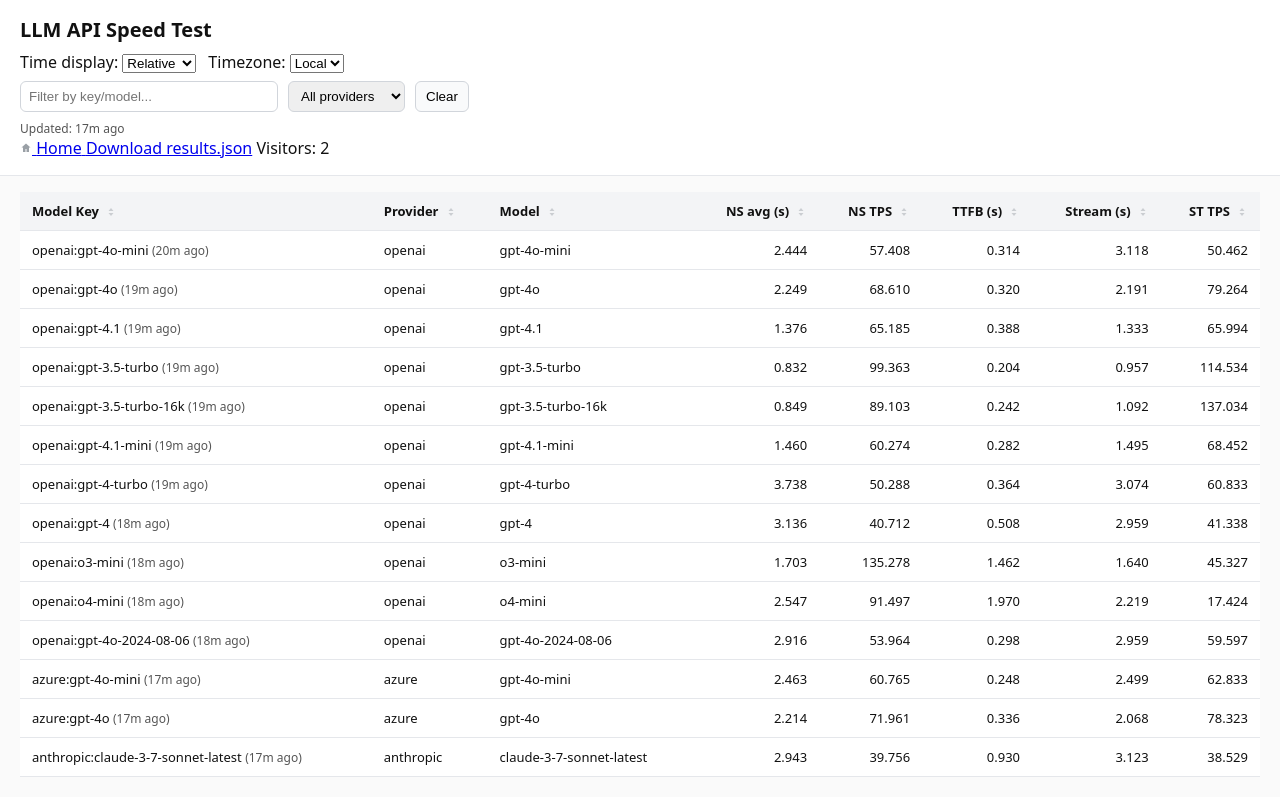
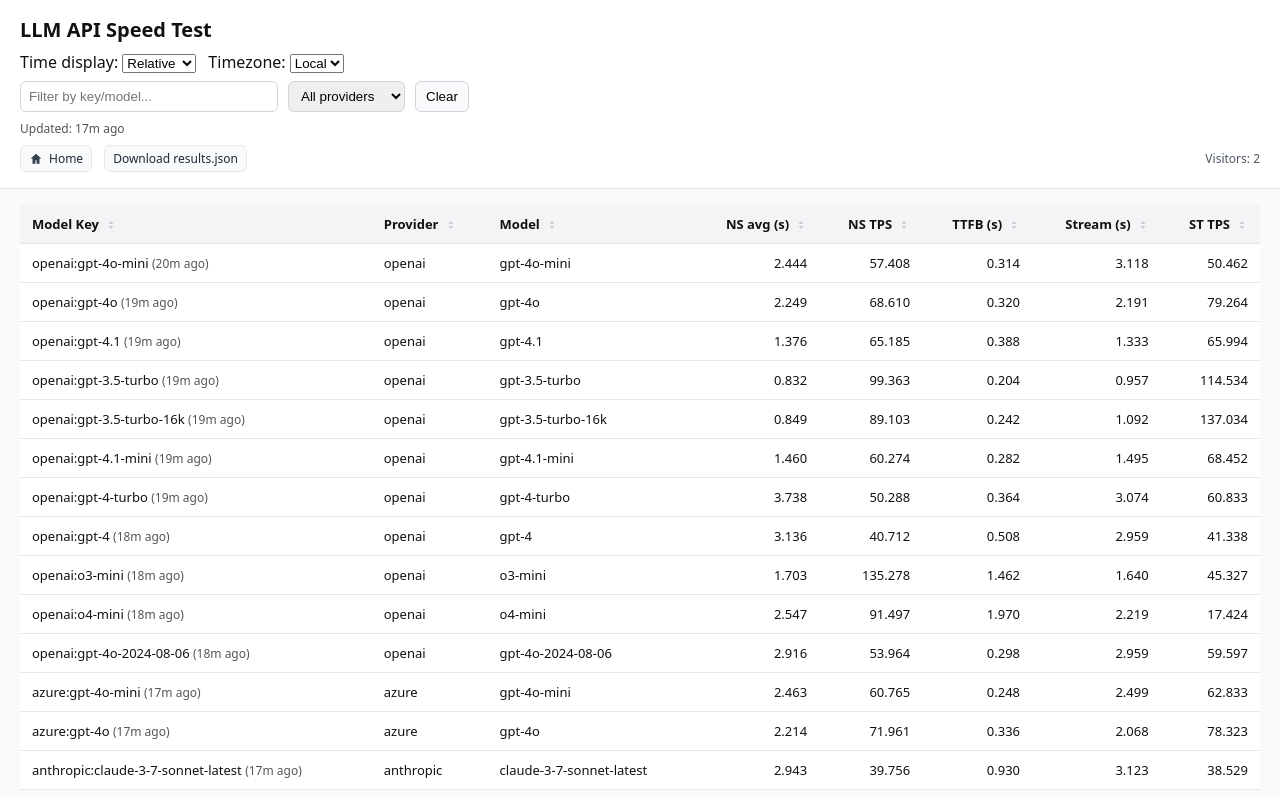
Before and after one commit to agupt013/apispeedtest-web, a plain HTML site: page docs/index.html in a window 1280 px wide. Shown: the top 797 px of the page. Drawn offline with Linux system fonts and the light colour scheme.

Commit message:
Update style.css

```diff
--- a/docs/style.css
+++ b/docs/style.css
@@ -13,6 +13,11 @@ header h1 {
   margin: 0 0 8px 0;
   font-size: 20px;
 }
+.meta-bar { display: flex; gap: 12px; align-items: center; margin-top: 8px; font-size: 12px; color: #374151; }
+.meta-bar a { color: #1f2937; text-decoration: none; border: 1px solid #e5e7eb; background: #f9fafb; padding: 4px 8px; border-radius: 6px; display: inline-flex; align-items: center; gap: 6px; }
+.meta-bar a:hover { background: #f3f4f6; }
+.meta-bar #visitor-counter { margin-left: auto; color: #4b5563; }
+.meta-bar .icon-home { width: 14px; height: 14px; color: #374151; }
 .controls {
   display: flex;
   gap: 12px;
```
